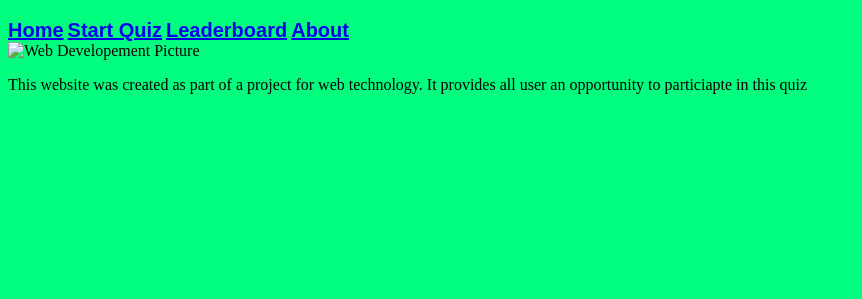
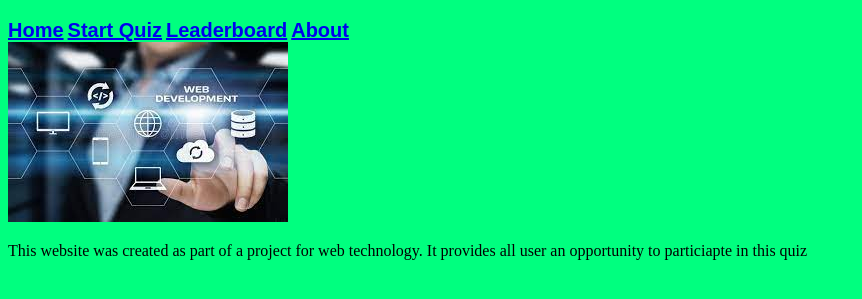
Before and after one commit to Andy40534753/Github, a plain HTML site: page About.html in a window 1280 px wide. Shown: the part 61-360 px from the top of the page, without its empty margins (0-862 px from the left). Drawn offline with Linux system fonts and the light colour scheme.

Commit message:
Update About.html
Fixing pictures

```diff
--- a/About.html
+++ b/About.html
@@ -18,7 +18,7 @@
         </nav>
 
         <section class="about">
-            <img class=about_picture src="../Pictures/Web_dev_picture.jfif" alt="Web Developement Picture">
+            <img class=about_picture src="./Web_dev_picture.jfif" alt="Web Developement Picture">
             <p id="statement"> This website was created as part of a project for web technology. It provides all user an opportunity to particiapte in this quiz</p>
 
         </section>
```
